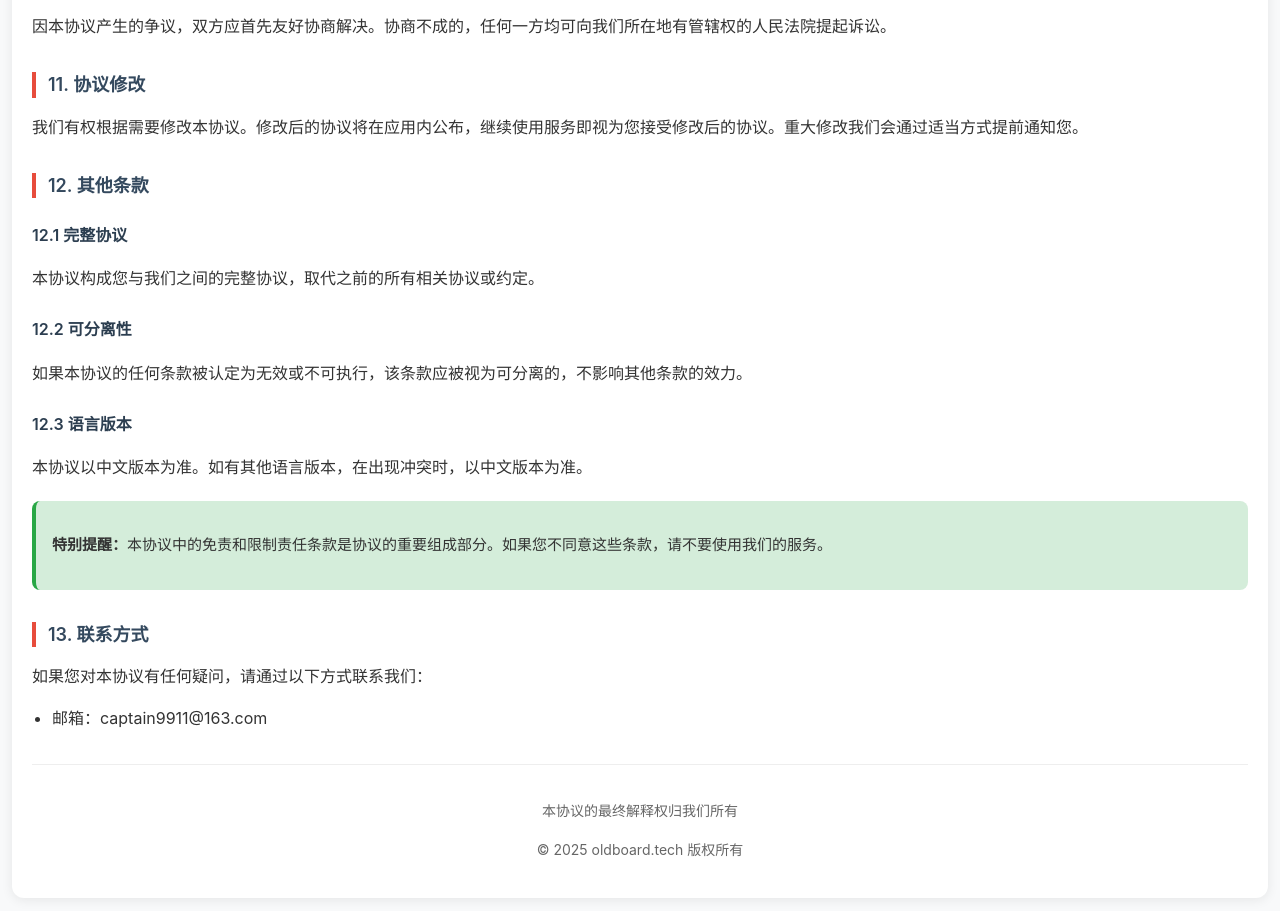
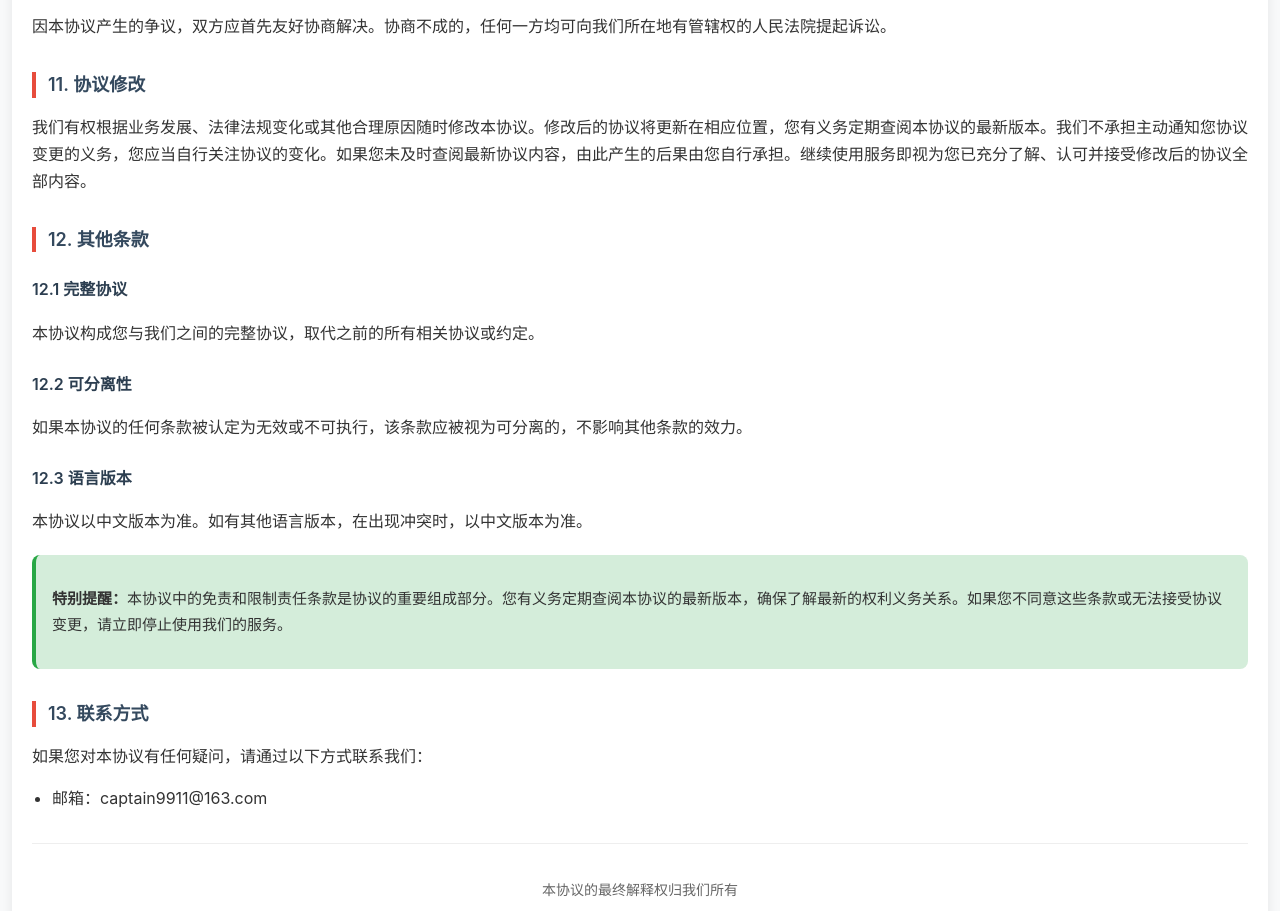
Before and after one commit to captain9911/website, a plain HTML site: page docs/user-agreement.html in a window 1280 px wide. Shown: the part 3852-4763 px from the top of the page. Drawn offline with Linux system fonts and the light colour scheme.

Commit message:
Update user-agreement.html

```diff
--- a/docs/user-agreement.html
+++ b/docs/user-agreement.html
@@ -281,7 +281,7 @@
         <p>因本协议产生的争议，双方应首先友好协商解决。协商不成的，任何一方均可向我们所在地有管辖权的人民法院提起诉讼。</p>
 
         <h2>11. 协议修改</h2>
-        <p>我们有权根据需要修改本协议。修改后的协议将在应用内公布，继续使用服务即视为您接受修改后的协议。重大修改我们会通过适当方式提前通知您。</p>
+        <p>我们有权根据业务发展、法律法规变化或其他合理原因随时修改本协议。修改后的协议将更新在相应位置，您有义务定期查阅本协议的最新版本。我们不承担主动通知您协议变更的义务，您应当自行关注协议的变化。如果您未及时查阅最新协议内容，由此产生的后果由您自行承担。继续使用服务即视为您已充分了解、认可并接受修改后的协议全部内容。</p>
 
         <h2>12. 其他条款</h2>
         <h3>12.1 完整协议</h3>
@@ -294,7 +294,7 @@
         <p>本协议以中文版本为准。如有其他语言版本，在出现冲突时，以中文版本为准。</p>
 
         <div class="notice">
-            <p style="text-indent: 0;"><strong>特别提醒：</strong>本协议中的免责和限制责任条款是协议的重要组成部分。如果您不同意这些条款，请不要使用我们的服务。</p>
+            <p style="text-indent: 0;"><strong>特别提醒：</strong>本协议中的免责和限制责任条款是协议的重要组成部分。您有义务定期查阅本协议的最新版本，确保了解最新的权利义务关系。如果您不同意这些条款或无法接受协议变更，请立即停止使用我们的服务。</p>
         </div>
 
         <h2>13. 联系方式</h2>
```
